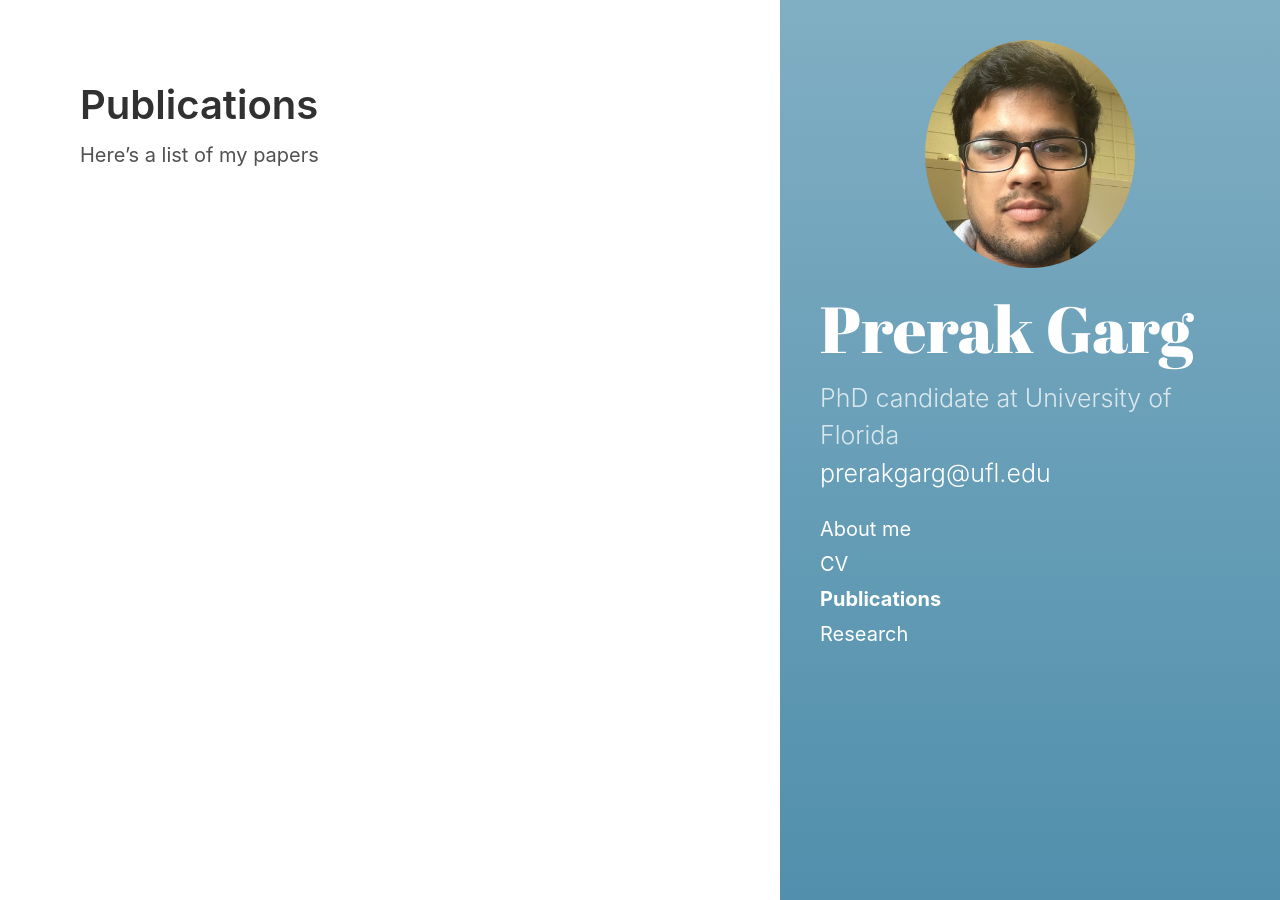
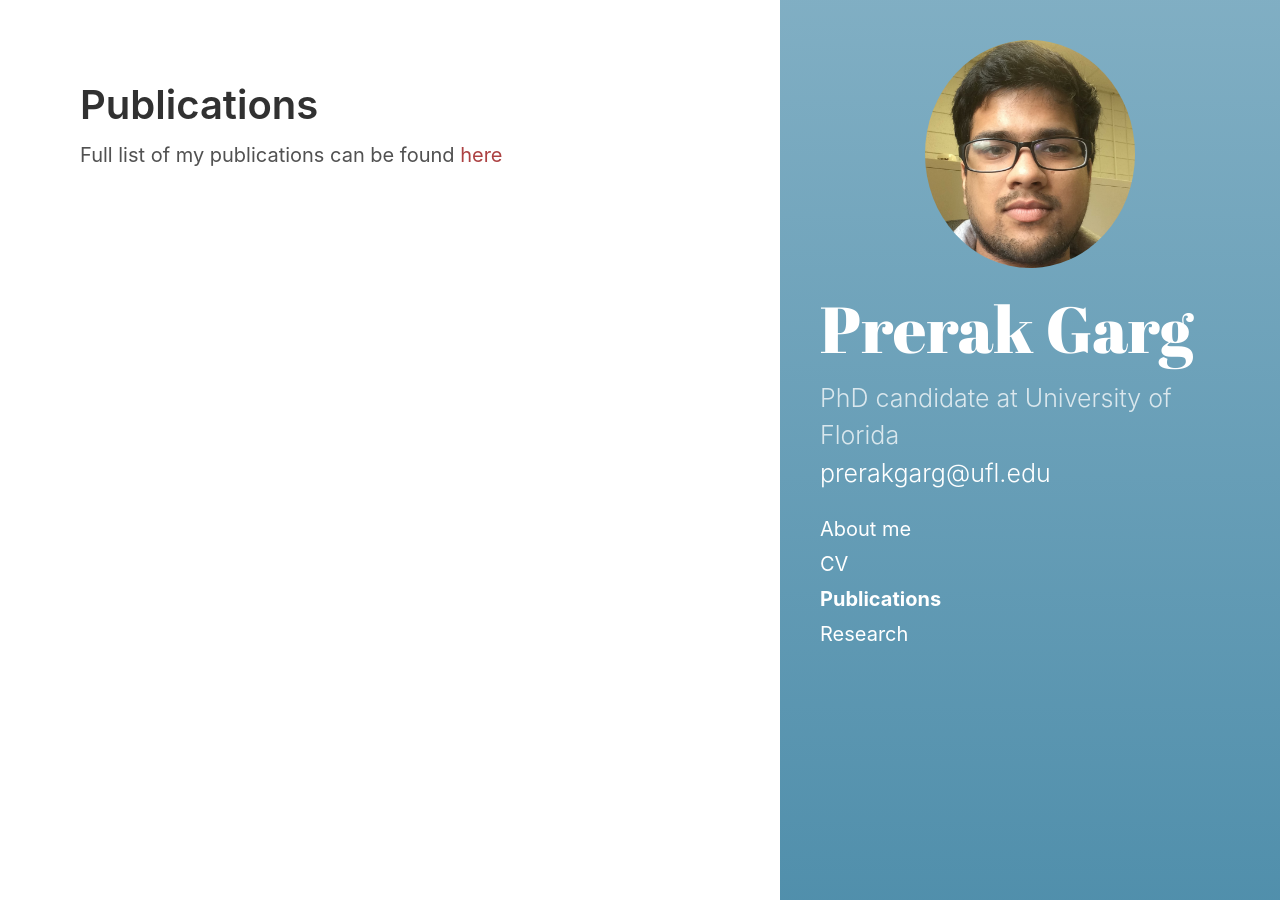
Before and after one commit to prerakgarg07/prerakgarg07.github.io, a Jekyll site: the page built from category/Publications.md, in a window 1280 px wide. Built offline with Jekyll 4.4.1, drawn with Linux system fonts in a browser that asks for light colours.

Commit message:
adding publication link

```diff
--- a/category/Publications.md
+++ b/category/Publications.md
@@ -3,4 +3,4 @@ layout: category
 title: Publications
 ---
 
-Here's a list of my papers
+Full list of my publications can be found <a href="https://orcid.org/0000-0002-5923-2151" target="_blank">here</a>
```
